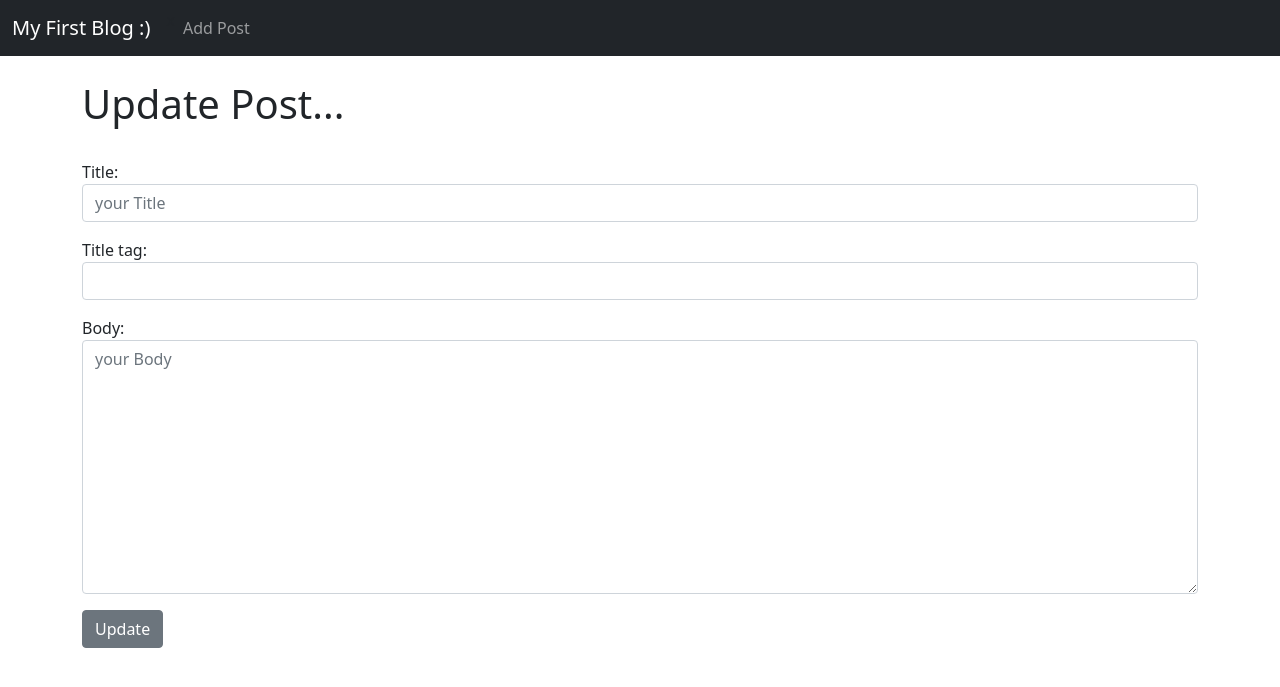
After one commit to Masihbr/django-tutorial, a Django app: template myfirstblog/posts/templates/posts/update_post.html in a window 1280 px wide. The commit adds this page. Shown: the top 687 px of the page. Run offline with Django 4.2, Linux system fonts and the light colour scheme; the template is opened without the code that fills it: values that come from a table or form of the project are taken from there, others are empty.

Commit message:
Implement UpdatePostView

```diff
--- a/myfirstblog/posts/forms.py
+++ b/myfirstblog/posts/forms.py
@@ -2,7 +2,7 @@ from django import forms
 from posts.models import Post
 
 
-class PostForm(forms.ModelForm):
+class CreatePostForm(forms.ModelForm):
     class Meta:
         model = Post
         fields = ("title", "title_tag", "author", "body")
@@ -17,3 +17,19 @@ class PostForm(forms.ModelForm):
                 attrs={"class": "form-control", "placeholder": "your Body"}
             ),
         }
+
+
+class UpdatePostForm(forms.ModelForm):
+    class Meta:
+        model = Post
+        fields = ("title", "title_tag", "body")
+
+        widgets = {
+            "title": forms.TextInput(
+                attrs={"class": "form-control", "placeholder": "your Title"}
+            ),
+            "title_tag": forms.TextInput(attrs={"class": "form-control"}),
+            "body": forms.Textarea(
+                attrs={"class": "form-control", "placeholder": "your Body"}
+            ),
+        }
--- a/myfirstblog/posts/templates/posts/detail.html
+++ b/myfirstblog/posts/templates/posts/detail.html
@@ -1,7 +1,7 @@
 {% extends 'posts/base.html'%} {% block title %} {{ post.title_tag }} {% endblock %}
 {% block content %}
 <h1>{{ post.title }}</h1>
-<small>By: {{ post.author.first_name }} {{ post.author.last_name }}</small
+<small>By: {{ post.author.first_name }} {{ post.author.last_name }} - <a href="{% url 'update-post' post.pk %}">(edit)</a></small
 ><br />
 <hr />
 {{ post.body }}
--- a/myfirstblog/posts/templates/posts/home.html
+++ b/myfirstblog/posts/templates/posts/home.html
@@ -4,7 +4,8 @@
   {% for post in posts %}
   <li>
     <a href="{% url 'post-detail' post.pk %}">{{ post.title }}</a> -
-    {{post.author.first_name }} {{ post.author.last_name }}
+    {{post.author.first_name }} {{ post.author.last_name }} -
+    <small><a href="{% url 'update-post' post.pk %}">(edit)</a></small>
     <br />
     {{ post.body }}
   </li>
--- /dev/null
+++ b/myfirstblog/posts/templates/posts/update_post.html
@@ -0,0 +1,12 @@
+{% extends 'posts/base.html'%} {% block title %} Edit Blog Post
+{%endblock %} {% block content %}
+<h1>Update Post...</h1>
+<br />
+
+<div class="form-group">
+  <form method="POST">
+    {% csrf_token %} {{ form.as_p }}
+    <button class="btn btn-secondary">Update</button>
+  </form>
+</div>
+{% endblock %}
--- a/myfirstblog/posts/urls.py
+++ b/myfirstblog/posts/urls.py
@@ -6,4 +6,5 @@ urlpatterns = [
     # path("", views.homeView, name="home"),  # for regular view
     path("<int:pk>/", views.PostDetailView.as_view(), name="post-detail"),
     path("add-post/", views.AddPostView.as_view(), name="add-post"),
+    path("edit/<int:pk>/", views.UpdatePostView.as_view(), name="update-post")
 ]
```
Also changed, not shown: myfirstblog/posts/views.py (+8 -3 lines), README.md.
